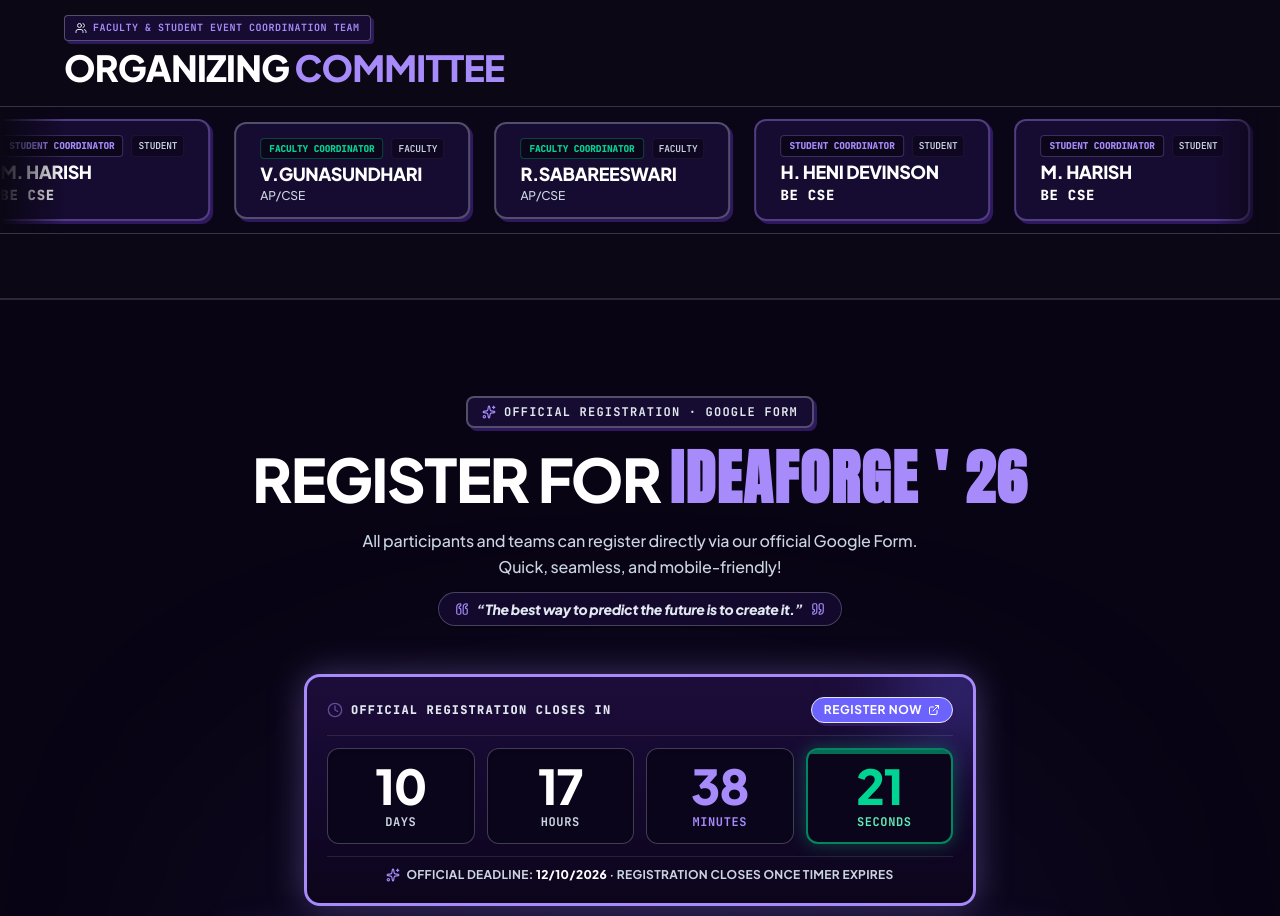
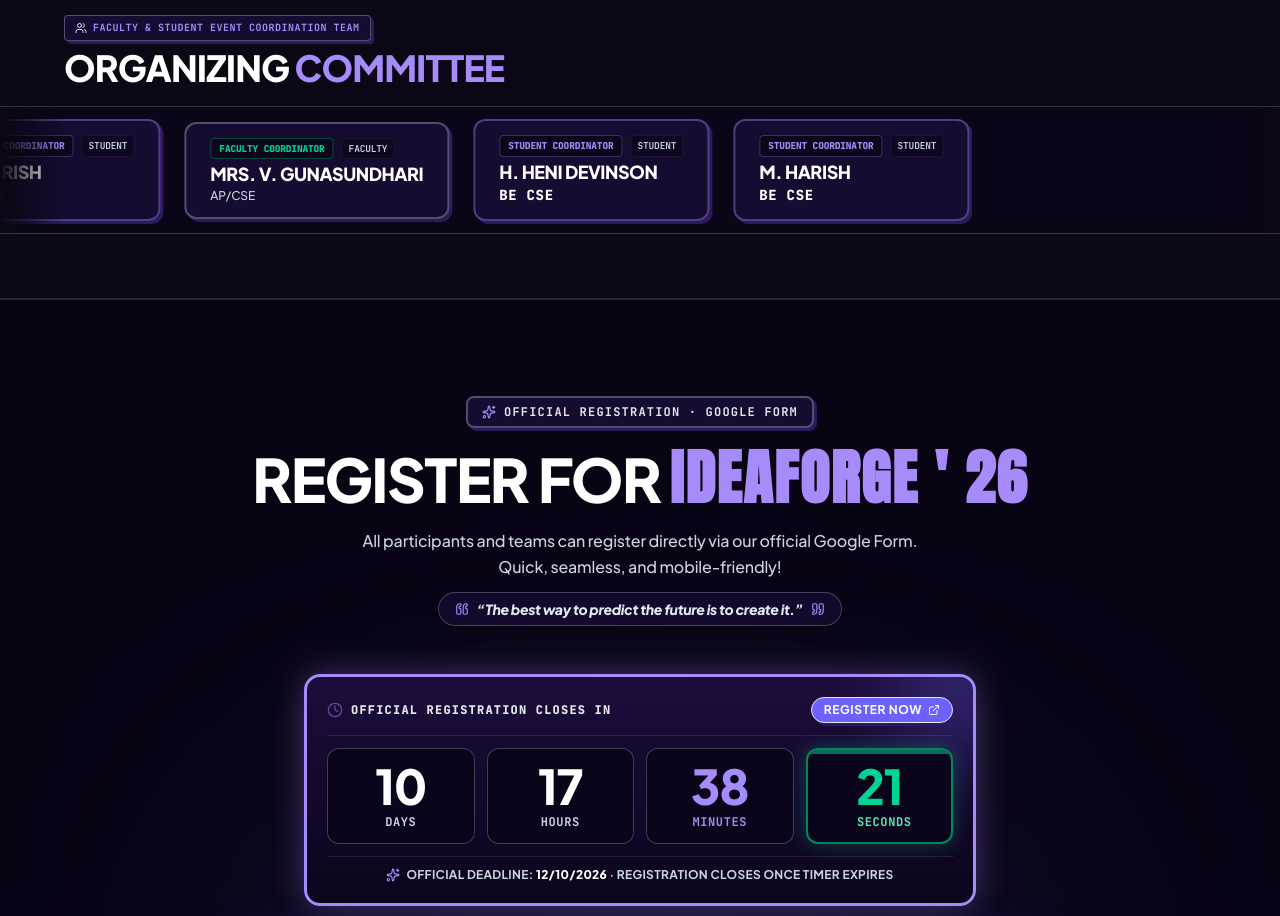
Before and after one commit to henidevinson/Ideaforge2026, a React (Vite) app: page / in a window 1280 px wide. Shown: the part 6740-7656 px from the top of the page. Built offline with nearby package versions, Linux system fonts and the light colour scheme.

Commit message:
refactor: update faculty coordinator details
Remove R. Sabareeswari from faculty coordinator lists and update name formatting for V. Gunasundhari across components and data files.

```diff
--- a/src/components/CommitteeSection.tsx
+++ b/src/components/CommitteeSection.tsx
@@ -34,13 +34,7 @@
   const organizingCommittee = [
     {
       role: 'FACULTY COORDINATOR',
-      name: 'V.Gunasundhari',
-      designation: 'AP/CSE',
-      badge: 'FACULTY'
-    },
-    {
-      role: 'FACULTY COORDINATOR',
-      name: 'R.Sabareeswari',
+      name: 'Mrs. V. Gunasundhari',
       designation: 'AP/CSE',
       badge: 'FACULTY'
     },
--- a/src/data/eventData.ts
+++ b/src/data/eventData.ts
@@ -18,8 +18,7 @@
   domainCount: 8,
   hod: 'Mrs. S. Renugadevi',
   facultyCoordinators: [
-    { name: 'V. Gunasundhari (AP/CSE)', role: 'Faculty Coordinator', designation: 'Assistant Professor, Department of CSE' },
-    { name: 'R. Sabareeswari (AP/CSE)', role: 'Faculty Coordinator', designation: 'Assistant Professor, Department of CSE' }
+    { name: 'Mrs. V. Gunasundhari (AP/CSE)', role: 'Faculty Coordinator', designation: 'Assistant Professor, Department of CSE' }
   ],
   studentCoordinators: [
     { name: 'H. Heni Devinson', role: 'Student Coordinator', designation: 'BE CSE', phone: '7708269340' },
@@ -270,7 +269,7 @@
   },
   {
     question: 'Who are the coordinators and help desk contacts?',
-    answer: 'CSE HOD: Mrs. S. Renugadevi. Faculty Coordinators: V. Gunasundhari (AP/CSE) and R. Sabareeswari (AP/CSE). Student Help Desk Coordinators: H. Heni Devinson (BE CSE - 7708269340) and M. Harish (BE CSE - 9894469878).'
+    answer: 'CSE HOD: Mrs. S. Renugadevi. Faculty Coordinator: Mrs. V. Gunasundhari (AP/CSE). Student Help Desk Coordinators: H. Heni Devinson (BE CSE - 7708269340) and M. Harish (BE CSE - 9894469878).'
   }
 ];
 
@@ -278,7 +277,7 @@
   department: 'Department of Computer Science and Engineering',
   eventName: "IDEAFORGE ' 26",
   hod: 'Mrs. S. Renugadevi (HOD / CSE)',
-  facultyCoordinators: 'V. Gunasundhari (AP/CSE) & R. Sabareeswari (AP/CSE)',
+  facultyCoordinators: 'Mrs. V. Gunasundhari (AP/CSE)',
   studentDesk: [
     { name: 'H. Heni Devinson', role: 'BE CSE', phone: '7708269340' },
     { name: 'M. Harish', role: 'BE CSE', phone: '9894469878' }
```
